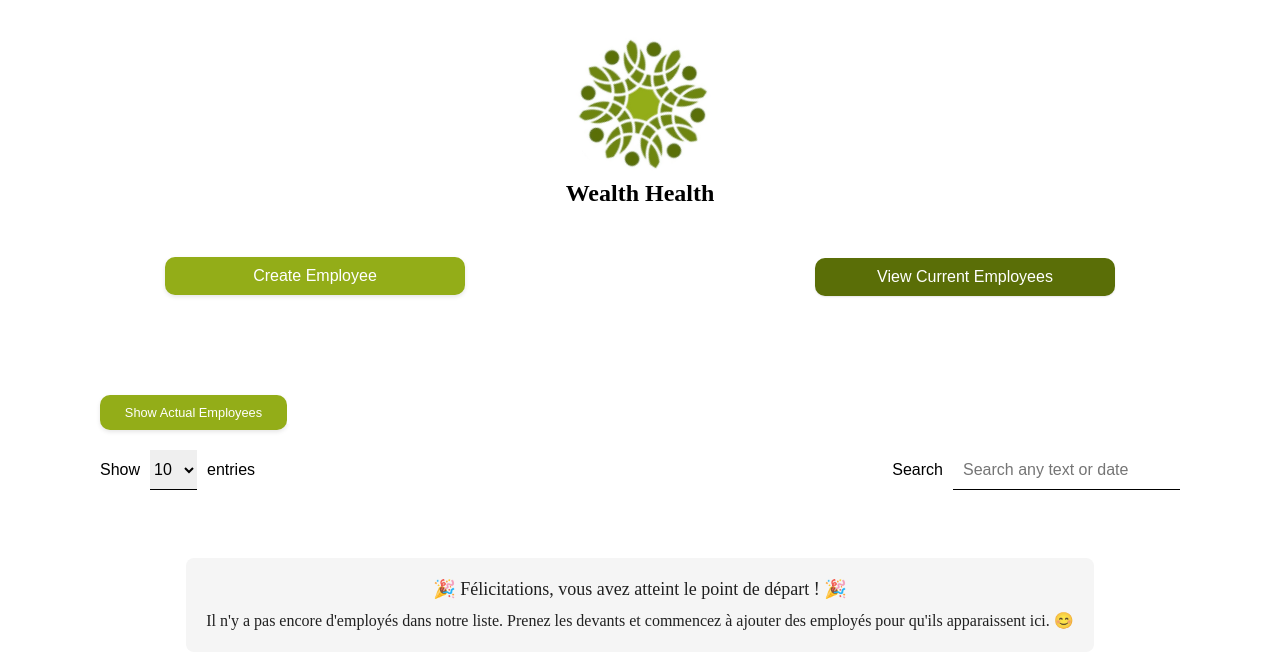
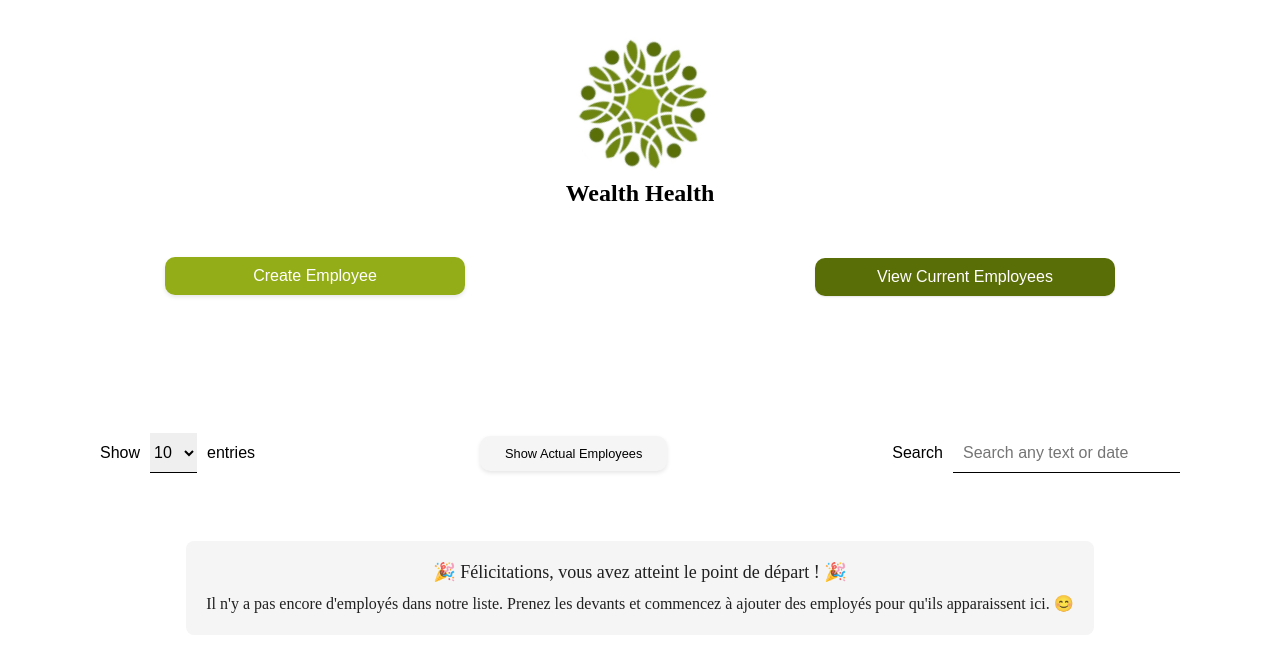
Before and after one commit to angelique31/P14---Wealth-Health, a React (Vite) app: page /view-employees in a window 1280 px wide. Shown: the top 668 px of the page. Built offline with nearby package versions, Linux system fonts and the light colour scheme.

Commit message:
add button sample mock users

```diff
--- a/src/pages/ViewEmployees/ViewEmployeeStyles.js
+++ b/src/pages/ViewEmployees/ViewEmployeeStyles.js
@@ -12,6 +12,9 @@ export const TableHeadStyle = createGlobalStyle`
   }
   .sc-dEsUz.bgFTUs {
     padding: 0 100px;
+    @media (max-width: 920px) {
+      padding: 0 30px;
+    }
   }
   .sc-hpGEOZ.hCXfxX.rdt_Pagination {
     padding: 0 88px;
@@ -28,17 +31,25 @@ export const Container = styled.div`
   padding: 0 20px 0 20px;
   font-family: Source Sans Pro, sans-serif;
   padding: 0px 100px 0px 100px;
-  @media (max-width: 810px) {
+  margin-top: 20px;
+  @media (max-width: 920px) {
     display: flex;
     justify-content: center;
     align-items: center;
     flex-direction: column;
+    gap: 15px;
   }
 `;
 
 export const SmallerButton = styled(NavButton)`
   width: 187px;
-  margin-left: 100px;
+
   font-size: 0.8rem;
-  margin-bottom: 20px;
+  color: black;
+
+  background-color: rgb(245, 245, 245);
+  &:hover {
+    background-color: rgb(238, 238, 238);
+    box-shadow: 0 4px 6px rgba(0, 0, 0, 0.1);
+  }
 `;
--- a/src/pages/ViewEmployees/ViewEmployees.jsx
+++ b/src/pages/ViewEmployees/ViewEmployees.jsx
@@ -59,6 +59,10 @@ function ViewEmployees() {
   const subHeaderComponent = (
     <Container>
       <EntriesPerPageSelect onEntriesChange={handleEntriesChange} />
+      {/* Add a button to toggle the display of mockData */}
+      <SmallerButton onClick={() => setShowMockData(!showMockData)}>
+        {showMockData ? "Show Sample Employees" : "Show Actual Employees"}
+      </SmallerButton>
       <SearchBox onSearch={handleSearch} />
     </Container>
   );
@@ -96,10 +100,7 @@ function ViewEmployees() {
     <div>
       <NavBar />
       <NavButtons activePage="viewEmployees" />
-      {/* Add a button to toggle the display of mockData */}
-      <SmallerButton onClick={() => setShowMockData(!showMockData)}>
-        {showMockData ? "Show Sample Employees" : "Show Actual Employees"}
-      </SmallerButton>
+
       <DataTable
         columns={columns}
         data={filteredEmployees}
@@ -111,7 +112,6 @@ function ViewEmployees() {
         subHeaderAlign="right"
         noDataComponent={noDataComponent}
         customStyles={customStyles}
-        // theme="myTheme"
       />
     </div>
   );
```
